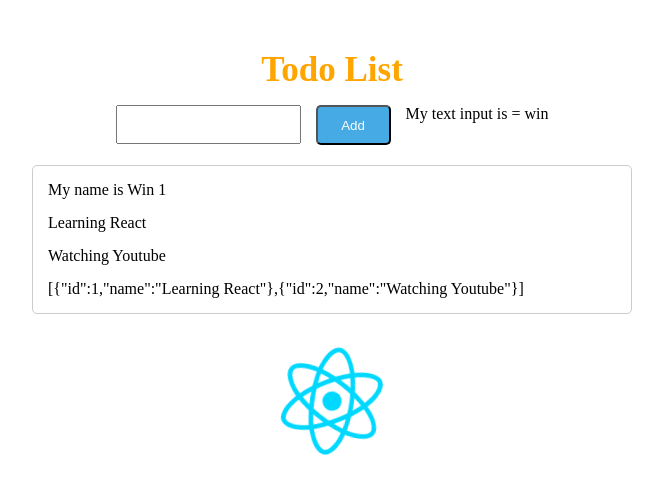
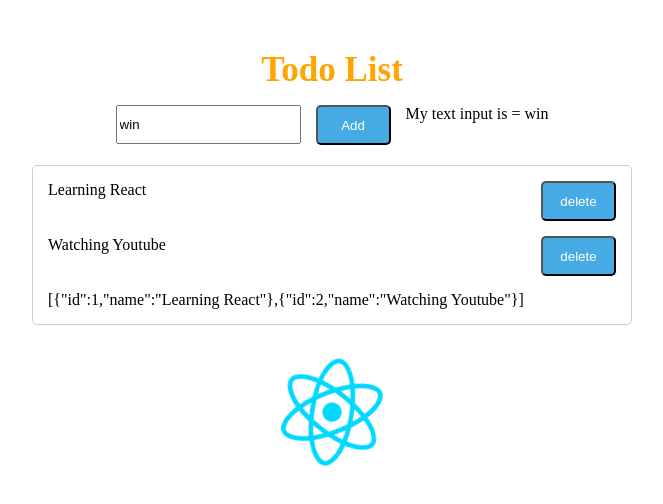
Before and after one commit to winncr35/react-vite-win, a React (Vite) app: page / in a window 1280 px wide. Shown: the top 504 px of the page, without its empty margins (308-971 px from the left). Built offline with nearby package versions, Linux system fonts and the light colour scheme.

Commit message:
video 39

```diff
--- a/src/components/todo/TodoData.jsx
+++ b/src/components/todo/TodoData.jsx
@@ -1,21 +1,19 @@
 
 const TodoData = (props) => {
-    // props là một object{}
-    // {
-    //     name :"win",
-    //     age: 25,
-    //     data:{}
-    // }
-    // objec destructoring
-    //  lấy key của object props ra xài
-    const { name, age, data } = props;
+
+    // const { name, age, data } = props;
+    const { todoList } = props;
     console.log("Check props: ", props);
 
     return (
         <div className='todo-data1'>
-            <div>My name is {name}</div>
-            <div> Learning React</div>
-            <div> Watching Youtube</div>
+            {todoList.map((item, index) => {
+                return (<div className="todo-item">
+                    <div>{item.name}</div>
+                    <button className="1">delete</button>
+                </div>)
+            })}
+
             <div>
                 {JSON.stringify(props.todoList)}
             </div>
--- a/src/components/todo/TodoNew.jsx
+++ b/src/components/todo/TodoNew.jsx
@@ -8,6 +8,7 @@
     // addNewTodo("win");
     const handleClick = () => {
         addNewTodo(valueInput)
+        setValueInput(""); // trả ô input rỗng sau khi add
     }
 
     const handleOnChange = (name) => {
@@ -16,7 +17,8 @@
     return (
         <div className='todo-new'>
             <input type="text"
-                onChange={(event) => { handleOnChange(event.target.value) }}
+                onChange={(event) => { handleOnChange(event.target.value) }} //lấy giá trị trong ô input
+                value={valueInput}
             />
             <button style={{ cursor: "pointer" }}
                 onClick={handleClick}
--- a/src/components/todo/todo.css
+++ b/src/components/todo/todo.css
@@ -77,3 +77,8 @@
         animation: logo-spin infinite 20s linear;
     }
 }
+
+.todo-item {
+    display: flex;
+    justify-content: space-between;
+}
```
